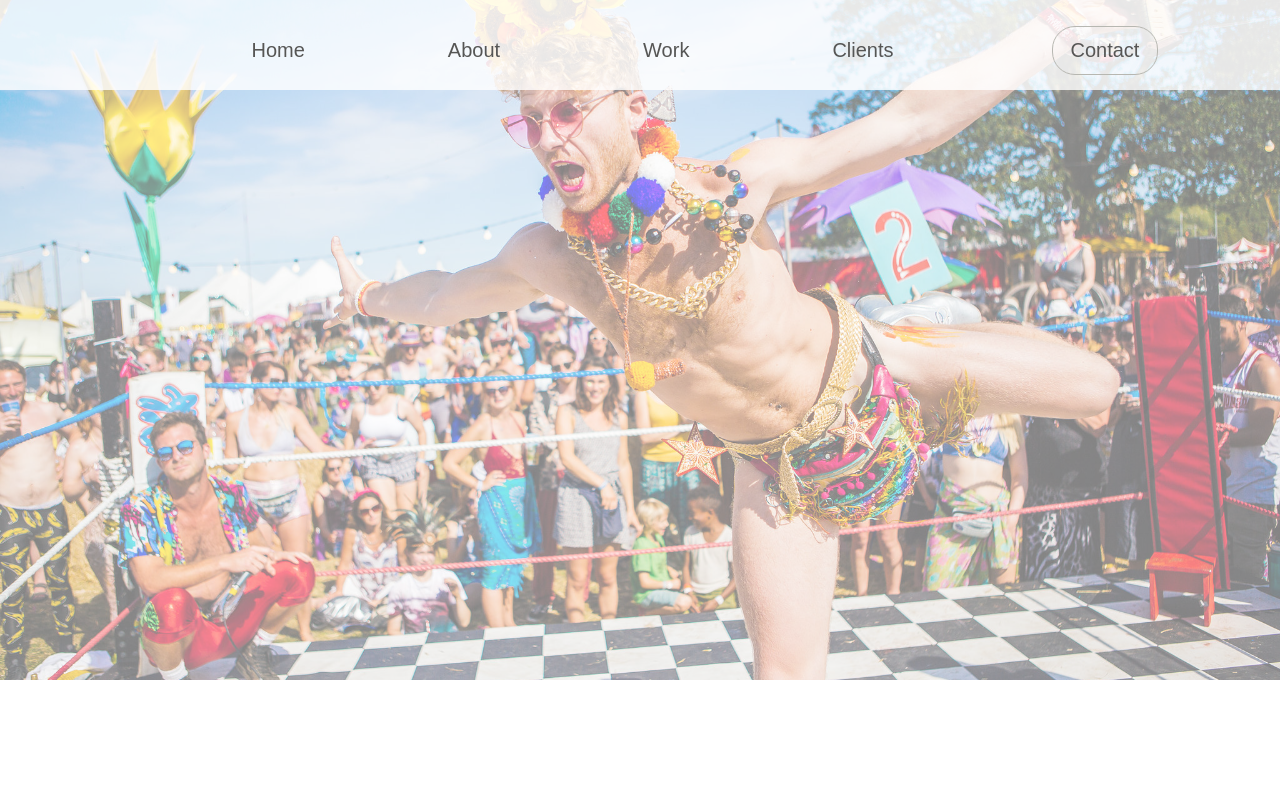
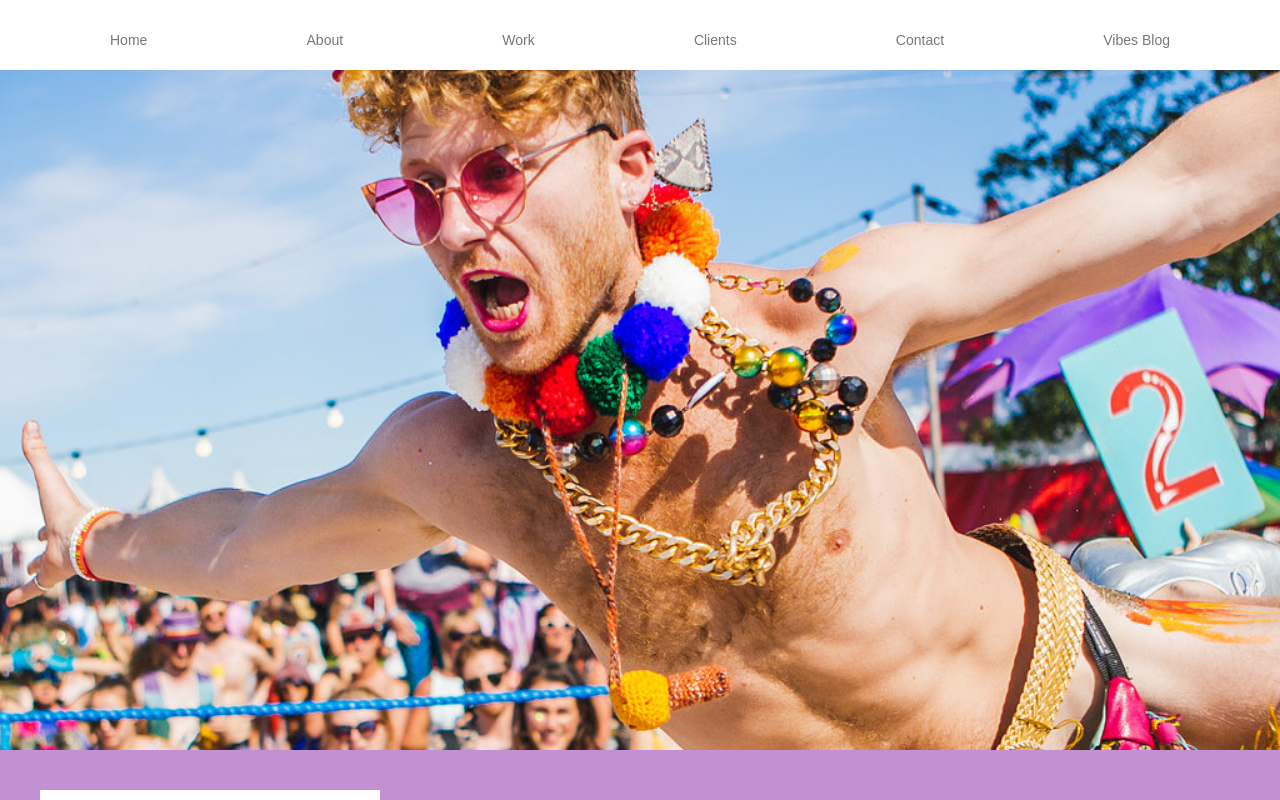
Before and after one commit to zacpeires/provibers, a React (Create React App) app: page / in a window 1280 px wide. Built offline with nearby package versions, Linux system fonts and the light colour scheme; a web font is replaced by a local one.

Commit message:
feature: added scaffolding and some cotnent to about page

```diff
--- a/src/components/Background/index.js
+++ b/src/components/Background/index.js
@@ -5,32 +5,31 @@ import shambalaDanceOff from '../../assets/images/shambala-dance-off.jpeg'
 export const BackgroundImage = styled.div`
   width: 100%;
   position: relative;
-  height: 85vh;
+  height: 750px;
+  top: 150px;
   text-align: center;
-  background-image: url("${props => props.img}");
-  background-repeat: no-repeat;
-  background-size: cover;;
-  background-position: center;
-  z-index: 5;
+  &::after {
+    content: " ";
+    position: absolute;
+    top: 0;
+    right: 0;
+    bottom: 0;
+    left: 0;
+    transform: translateZ(-1.5px) scale(2);
+    z-index: -1;
+    background-image: url("${props => props.img}");
+    background-repeat: no-repeat;
+    background-size: cover;
+    background-position: top;
+  }
 `;
 
-
-export const LightBackground = styled.div`
-  position: absolute;
-  top: 0;
-  left: 0;
-  right: 0;
-  height: 85vh;
-  background-color: rgba(255,255,255,0.5);
-`;
 
 
 export const HomePageBackgroundImage = () => {
   return (
     <>
-    <BackgroundImage img={shambalaDanceOff}>
-      <LightBackground />
-    </BackgroundImage>
+    <BackgroundImage img={shambalaDanceOff} />
     </>
   );
 };
--- a/src/components/Button/index.js
+++ b/src/components/Button/index.js
@@ -1,14 +1 @@
 import styled from 'styled-components';
-
-
-export const TransparentButton = styled.button`
-  background: transparent;
-  color: #565655;
-  border: 1px solid #b7b7b1;
-  padding: 12px 18px;
-  margin-left: 45px;
-  font-size: 20px;
-  border-radius: 23px
-  font-family: arial;
-  z-index: 15;
-`;
--- a/src/components/Navbar/index.js
+++ b/src/components/Navbar/index.js
@@ -1,15 +1,15 @@
 import React, { useEffect, useState } from 'react';
 import styled from 'styled-components';
 import { MidSizedText } from '../Typography';
-import { TransparentButton } from '../Button';
 
 export const Navbar = styled.nav`
-  height: 90px;
+  height: 70px;
   width: 100%;
   position: fixed;
   box-sizing: border-box;
   top: 0;
   padding: 0 80px;
+  background-color: white;
   display: flex;
   align-items: center;
   z-index: 10;
@@ -18,60 +18,26 @@ export const Navbar = styled.nav`
   }
 `;
 
-const BackgroundFill = styled.div`
-  position: absolute;
-  left: 0;
-  right: 0;
-  top: 0;
-  bottom: 0;
-  transition: 0.4s background-color;
-  ${props => {
-    if (props.solidNavbar) {
-      return `
-        background-color: rgba(255,255,255);
-      `
-    } else {
-      return `
-      background-color: rgba(255,255,255, 0.8);
-      `
-    }
-  }}
-`
+
 
 const TextContainer = styled.div`
   display: flex;
-  justify-content: space-around;
+  justify-content: space-between;
   align-items: center;
   width: 100%;
   padding-top: 10px;
-  padding-left: 100px;
 `;
 
 export default () => {
-  const [ solidNavbar, setSolidNavbar ] = useState(false)
-
-  useEffect(() => {
-    const handleScroll = () => {
-      if (window.scrollY >= 5) {
-        setSolidNavbar(true)
-      } else {
-        setSolidNavbar(false)
-      }
-    }
-    window.addEventListener('scroll', handleScroll);
-  });
-
-
-
   return (
     <Navbar>
-      <BackgroundFill solidNavbar={solidNavbar}/>
       <TextContainer>
         <MidSizedText>Home</MidSizedText>
         <MidSizedText>About</MidSizedText>
         <MidSizedText>Work</MidSizedText>
         <MidSizedText>Clients</MidSizedText>
-        <TransparentButton>Contact</TransparentButton>
+        <MidSizedText>Contact</MidSizedText>
+        <MidSizedText>Vibes Blog</MidSizedText>
       </TextContainer>
     </Navbar>
   );
--- /dev/null
+++ b/src/components/SVG/index.js
@@ -0,0 +1,11 @@
+import React from 'react';
+
+export const DashedLine = () => {
+  return (
+    <svg height='80' width='300'>
+      <g fill='none' stroke='white' stroke-width='4'>
+        <path fill="white" stroke-dasharray='5,5' d='M5 20 l215 0' />
+      </g>
+    </svg>
+  );
+};
--- a/src/components/Typography/index.js
+++ b/src/components/Typography/index.js
@@ -1,11 +1,15 @@
 import styled from 'styled-components';
 
 export const MidSizedText = styled.p`
-  font-size: 20px;
+  font-size: 14px;
   margin: 0;
   width: max-content;
-  color: #565655;
+  color: #787877;
   font-family: arial;
   padding: 0 30px;
   z-index: 15;
+  :hover {
+    color: #38DCC8;
+    cursor: pointer;
+  }
 `;
--- /dev/null
+++ b/src/containers/About.js
@@ -0,0 +1,113 @@
+import React from 'react';
+import styled from 'styled-components';
+import { DashedLine } from '../components/SVG';
+
+const Container = styled.div`
+  background-color: #c390d4;
+  box-sizing: border-box;
+  padding: 40px 40px;
+  display: flex;
+  flex-direction: column;
+  align-items: center;
+`;
+
+const Row = styled.div`
+  display: flex;
+  width: 100%;
+`;
+
+const Video = styled.div`
+    height: 340px;
+    min-width: 340px;
+    margin-right: 25px;
+    background-color: white;
+`;
+
+const AboutText = styled.p`
+  font-size: 20px;
+  line-height: 28px;
+  letter-spacing: 1px;
+  font-family: sans-serif;
+  color: white;
+  margin: 0;
+  text-align: center;
+  ${props => {
+    if (props.top) {
+      return `
+        margin-bottom: 40px;
+      `
+    }
+  }}
+`;
+
+const AboutTextContainer = styled.div`
+  display: flex;
+  flex-direction: column;
+  aign-items: center;
+  justify-content: center;
+`;
+
+const HalfPageContainer = styled.div`
+  width: 50%;
+  display: flex;
+  flex-direction: column;
+  align-items: center;
+
+  box-sizing: border-box;
+  padding-top: 40px;
+  padding-left: 20px;
+  padding-right: 20px;
+`
+
+const SubTitleFont = styled.p`
+  font-size: 30px;
+  font-weight: bold;
+  font-style: italic;
+  color: white;
+  margin: 0;
+  margin-bottom: 20px;
+  text-transform: uppercase;
+`
+
+export default () => {
+  return (
+    <Container>
+      <Row>
+        <Video />
+        <AboutTextContainer>
+          <AboutText top>
+            The Provibers are a multi-faceted, techni-coloured events and
+            entertainment agency who create, innovate and collaborate to produce
+            unforgettable experiences.
+          </AboutText>
+          <AboutText>
+            Through genuine connections and a unique approach to events, The
+            Provibers give life to all parties, deliver fun to festival fields
+            and bring out the very best vibes in brands and brand experiences -
+            The Provibers provide the vibe.
+          </AboutText>
+        </AboutTextContainer>
+      </Row>
+      <DashedLine />
+      <Row>
+          <HalfPageContainer>
+              <SubTitleFont>
+                  Production
+              </SubTitleFont>
+              <AboutText>
+              With years of experience under their belt, The Provibers offer a bespoke event production service for brands that want to stand out from the crowd — a team of creators with good vibes at the heart of every idea, and every production.
+              </AboutText>
+          </HalfPageContainer>
+          <HalfPageContainer>
+              <SubTitleFont>
+                  Talent
+              </SubTitleFont>
+              <AboutText>
+              The Provibers bring people in and make them smile; creating shareable moments through a highly talented collective of
+                hosts, actors, games teams, character staff, brand ambassadors (aka BrandVibers), dancers, DJs, musicians and more.
+              </AboutText>
+          </HalfPageContainer>
+      </Row>
+    </Container>
+  );
+};
--- a/src/containers/LandingPage.js
+++ b/src/containers/LandingPage.js
@@ -1,9 +1,22 @@
 import React from 'react';
 import styled from 'styled-components';
-import { HomePageBackgroundImage } from '../components/Background'
+import { HomePageBackgroundImage } from '../components/Background';
+import About from './About';
+
+const ParallaxContainer = styled.div`
+height: 100vh;
+overflow-x: hidden;
+overflow-y: auto;
+perspective: 2px;
+`
 
 export default () => {
     return (
-        <HomePageBackgroundImage />
+        <>
+        <ParallaxContainer>
+            <HomePageBackgroundImage />
+            <About />
+        </ParallaxContainer>
+        </>
     )
 }
--- /dev/null
+++ b/src/containers/PastWork.js
@@ -0,0 +1 @@
+import React from 'react';
```
